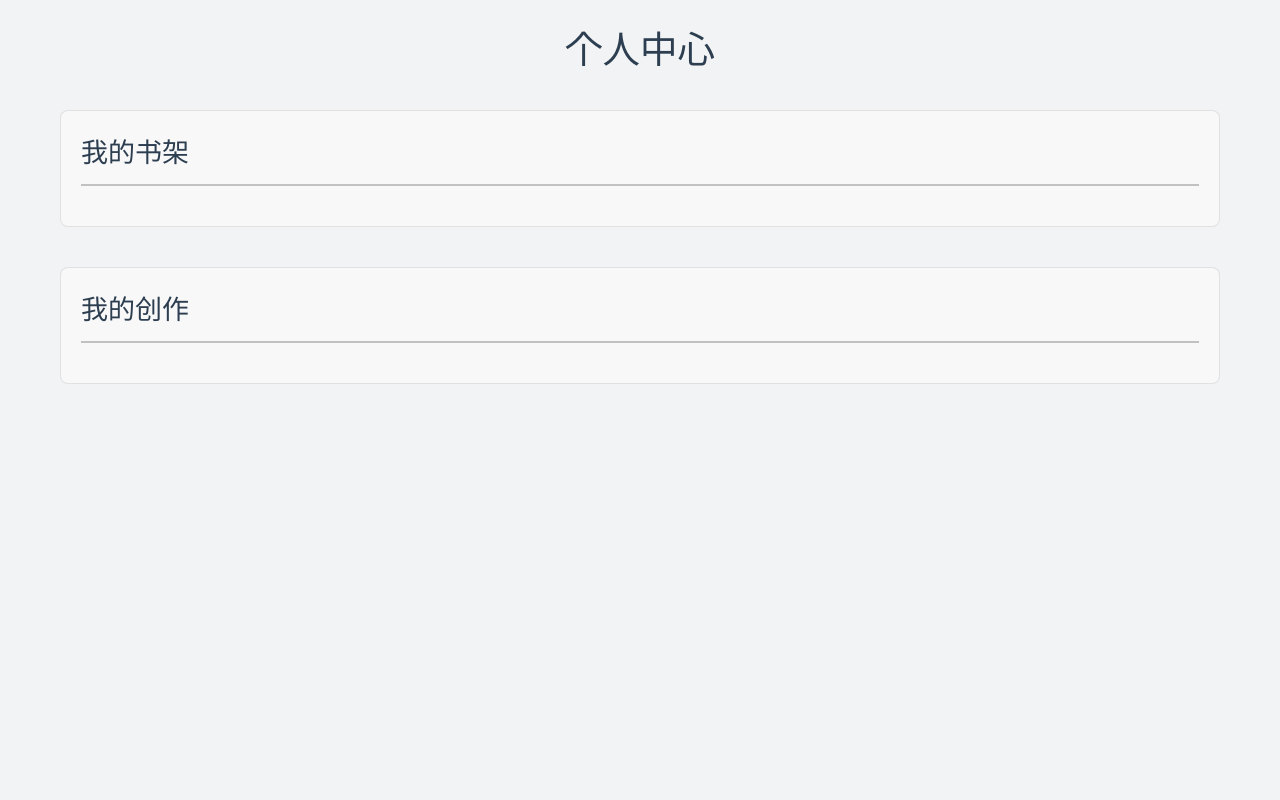
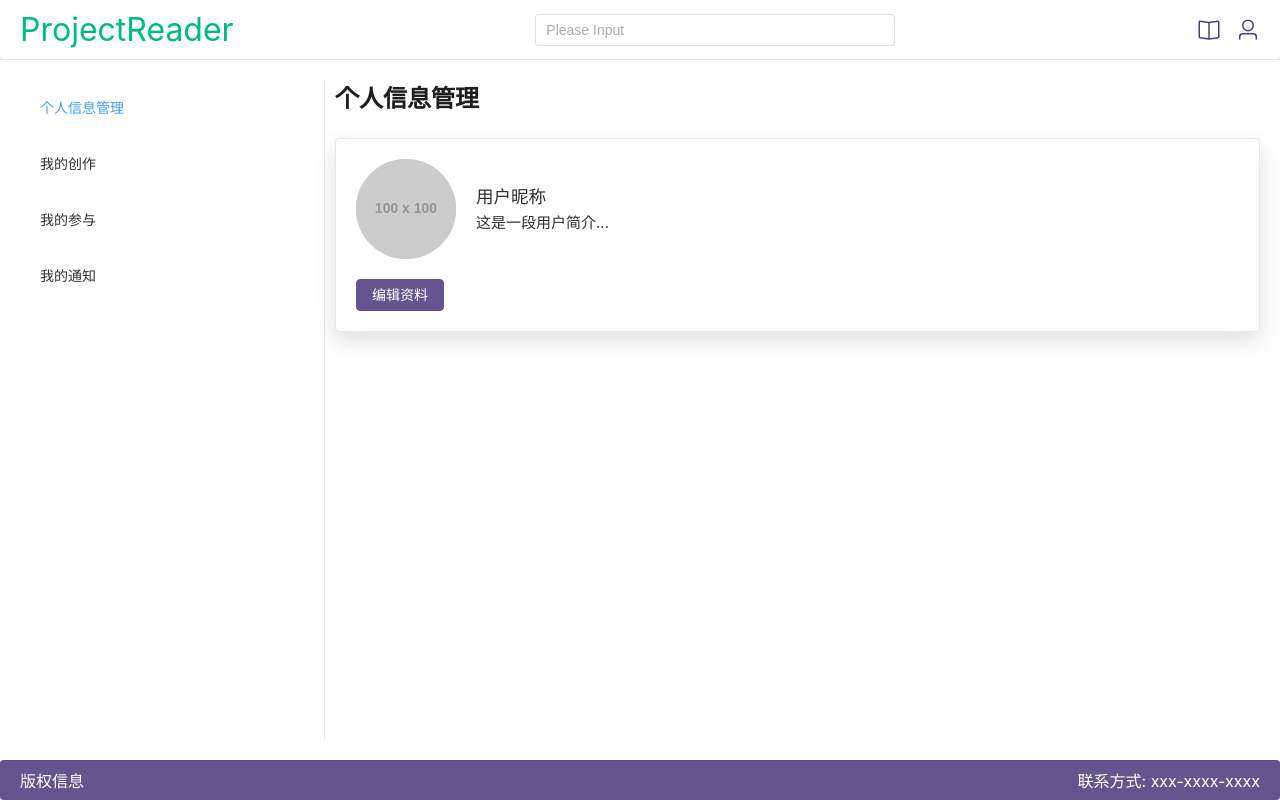
Before and after one commit to hear0me/ProjectReader, a Vue app in the folder ProjectReaderWeb/: page /user-center in a window 1280 px wide. Built offline with nearby package versions, Linux system fonts and the light colour scheme; the HTML template or start-up script is replaced by a standard one.

Commit message:
重写了个人中心

```diff
--- a/ProjectReaderWeb/components.d.ts
+++ b/ProjectReaderWeb/components.d.ts
@@ -26,6 +26,8 @@ declare module 'vue' {
     ElIcon: typeof import('element-plus/es')['ElIcon']
     ElImage: typeof import('element-plus/es')['ElImage']
     ElMain: typeof import('element-plus/es')['ElMain']
+    ElMenu: typeof import('element-plus/es')['ElMenu']
+    ElMenuItem: typeof import('element-plus/es')['ElMenuItem']
     ElProgress: typeof import('element-plus/es')['ElProgress']
     ElRadioButton: typeof import('element-plus/es')['ElRadioButton']
     ElRadioGroup: typeof import('element-plus/es')['ElRadioGroup']
@@ -38,6 +40,8 @@ declare module 'vue' {
     ElTabPane: typeof import('element-plus/es')['ElTabPane']
     ElTabs: typeof import('element-plus/es')['ElTabs']
     ElTag: typeof import('element-plus/es')['ElTag']
+    ElTimeline: typeof import('element-plus/es')['ElTimeline']
+    ElTimelineItem: typeof import('element-plus/es')['ElTimelineItem']
     Footer: typeof import('./src/components/Footer.vue')['default']
     Header: typeof import('./src/components/Header.vue')['default']
     HelloWorld: typeof import('./src/components/HelloWorld.vue')['default']
--- a/ProjectReaderWeb/src/views/UserCenter.vue
+++ b/ProjectReaderWeb/src/views/UserCenter.vue
@@ -1,62 +1,331 @@
 <template>
-  <div class="user-center-container">
-    <h1>个人中心</h1>
+  <el-container direction="vertical" class="user-center-container">
+    <Header />
 
-    <section class="my-bookshelf">
-      <h2>我的书架</h2>
-      <!-- 书籍卡片列表将在这里显示 -->
-      <div class="book-cards-list">
-        <!-- 这里将放置书籍卡片组件 -->
-      </div>
-    </section>
+    <el-main class="main-content">
+      <el-row :gutter="20" class="content-row">
+        <el-col :span="6" class="nav-col">
+          <el-menu :default-active="activeIndex" class="nav-menu" @select="handleSelect">
+            <el-menu-item index="1">
+              <span slot="title">个人信息管理</span>
+            </el-menu-item>
+            <el-menu-item index="2">
+              <span slot="title">我的创作</span>
+            </el-menu-item>
+            <el-menu-item index="3">
+              <span slot="title">我的参与</span>
+            </el-menu-item>
+            <el-menu-item index="4">
+              <span slot="title">我的通知</span>
+            </el-menu-item>
+          </el-menu>
+        </el-col>
 
-    <section class="my-creations">
-      <h2>我的创作</h2>
-      <!-- 创作书籍卡片列表将在这里显示 -->
-      <div class="book-cards-list">
-        <!-- 这里将放置书籍卡片组件 -->
-      </div>
-    </section>
-  </div>
+        <el-col :span="18" class="content-col">
+          <div v-if="activeIndex === '1'" class="content-section">
+            <h3 class="section-title">个人信息管理</h3>
+            <el-card shadow="always" class="profile-card">
+              <div class="profile-header">
+                <el-avatar :size="100" :src="user.avatarUrl" class="profile-avatar"></el-avatar>
+                <div class="profile-info">
+                  <h3>{{ user.nickname }}</h3>
+                  <p>{{ user.bio }}</p>
+                </div>
+              </div>
+              <el-button type="primary" class="edit-button" @click="editProfile">编辑资料</el-button>
+            </el-card>
+          </div>
+
+          <div v-if="activeIndex === '2'" class="content-section">
+            <h3 class="section-title">我的创作</h3>
+            <el-row :gutter="15">
+              <el-col :span="8" v-for="book in createdBooks" :key="book.id">
+                <el-card shadow="hover" class="book-card" @click="goToNovelDetail(book.id)" style="cursor: pointer;">
+                  <div class="book-content">
+                    <el-image :src="book.coverUrl" fit="cover" class="book-cover" />
+                    <div class="book-info">
+                      <div class="book-title">{{ book.title }}</div>
+                      <div class="book-status">{{ book.status }}</div>
+                      <div class="book-description">{{ book.description }}</div>
+                    </div>
+                  </div>
+                </el-card>
+              </el-col>
+            </el-row>
+          </div>
+
+          <div v-if="activeIndex === '3'" class="content-section">
+            <h3 class="section-title">我的参与</h3>
+            <el-tabs v-model="activeParticipationTab" class="participation-tabs">
+              <el-tab-pane label="章节参与" name="chapters">
+                <el-row :gutter="15">
+                  <el-col :span="8" v-for="book in chapterParticipation" :key="book.id">
+                    <el-card shadow="hover" class="book-card" @click="goToNovelDetail(book.id)" style="cursor: pointer;">
+                      <div class="book-content">
+                        <el-image :src="book.coverUrl" fit="cover" class="book-cover" />
+                        <div class="book-info">
+                          <div class="book-title">{{ book.title }}</div>
+                          <div class="book-description">{{ book.contribution }}</div>
+                        </div>
+                      </div>
+                    </el-card>
+                  </el-col>
+                </el-row>
+              </el-tab-pane>
+              <el-tab-pane label="设定参与" name="settings">
+                <el-row :gutter="15">
+                  <el-col :span="8" v-for="book in settingParticipation" :key="book.id">
+                    <el-card shadow="hover" class="book-card" @click="goToNovelDetail(book.id)" style="cursor: pointer;">
+                      <div class="book-content">
+                        <el-image :src="book.coverUrl" fit="cover" class="book-cover" />
+                        <div class="book-info">
+                          <div class="book-title">{{ book.title }}</div>
+                          <div class="book-description">{{ book.contribution }}</div>
+                        </div>
+                      </div>
+                    </el-card>
+                  </el-col>
+                </el-row>
+              </el-tab-pane>
+            </el-tabs>
+          </div>
+
+          <div v-if="activeIndex === '4'" class="content-section">
+            <h3 class="section-title">我的通知</h3>
+            <el-timeline class="notification-timeline">
+              <el-timeline-item v-for="(notification, index) in notifications" :key="index" :timestamp="notification.timestamp" placement="top">
+                <el-card shadow="hover" class="notification-card">
+                  <h4>{{ notification.title }}</h4>
+                  <p>{{ notification.content }}</p>
+                  <el-button type="text" class="mark-read-button" @click="markAsRead(index)">标记为已读</el-button>
+                </el-card>
+              </el-timeline-item>
+            </el-timeline>
+          </div>
+
+        </el-col>
+      </el-row>
+    </el-main>
+
+    <Footer />
+  </el-container>
 </template>
 
-<script setup lang="ts">
-// 导入可能需要的组件或数据
+<script setup>
+import { ref } from 'vue';
+import { useRouter } from 'vue-router';
+import Header from '../components/Header.vue';
+import Footer from '../components/Footer.vue';
+
+const router = useRouter();
+const activeIndex = ref('1');
+const activeParticipationTab = ref('chapters');
+
+const user = ref({
+  avatarUrl: 'https://via.placeholder.com/100/eee/aaa?text=Avatar',
+  nickname: '用户昵称',
+  bio: '这是一段用户简介...'
+});
+
+const createdBooks = ref([
+  { id: 1, title: '我的书籍1', status: '连载中', description: '这是我创作的书籍简介...', coverUrl: 'https://via.placeholder.com/100x150/eee/aaa?text=Cover' },
+  { id: 2, title: '我的书籍2', status: '已完结', description: '这是我创作的书籍简介...', coverUrl: 'https://via.placeholder.com/100x150/eee/aaa?text=Cover' },
+  { id: 3, title: '我的书籍3', status: '连载中', description: '这是我创作的书籍简介...', coverUrl: 'https://via.placeholder.com/100x150/eee/aaa?text=Cover' }
+]);
+
+const chapterParticipation = ref([
+  { id: 1, title: '协作书籍1', contribution: '贡献了第5章、第6章', coverUrl: 'https://via.placeholder.com/100x150/eee/aaa?text=Cover' },
+  { id: 2, title: '协作书籍2', contribution: '贡献了第3章', coverUrl: 'https://via.placeholder.com/100x150/eee/aaa?text=Cover' }
+]);
+
+const settingParticipation = ref([
+  { id: 1, title: '协作书籍3', contribution: '贡献了世界观设定', coverUrl: 'https://via.placeholder.com/100x150/eee/aaa?text=Cover' },
+  { id: 2, title: '协作书籍4', contribution: '贡献了角色设定', coverUrl: 'https://via.placeholder.com/100x150/eee/aaa?text=Cover' }
+]);
+
+const notifications = ref([
+  { title: '系统通知', content: '您的账户已成功注册。', timestamp: '2025-06-30 10:00:00', read: false },
+  { title: '评论回复', content: '用户A回复了您的评论：感谢您的反馈！', timestamp: '2025-06-29 15:30:00', read: false },
+  { title: '协作邀请', content: '用户B邀请您参与书籍《新世界》的创作。', timestamp: '2025-06-28 09:20:00', read: false }
+]);
+
+
+const handleSelect = (key) => {
+  activeIndex.value = key;
+};
+
+const editProfile = () => {
+  // 实现编辑资料的逻辑
+  console.log('编辑资料');
+};
+
+const goToNovelDetail = (bookId) => {
+  if (bookId) {
+    router.push(`/novels/${bookId}`);
+  } else {
+    console.warn('Missing book ID for navigation');
+  }
+};
+
+const markAsRead = (index) => {
+  notifications.value[index].read = true;
+  // 实现标记为已读的逻辑
+  console.log('标记为已读', index);
+};
+
 </script>
 
 <style scoped>
 .user-center-container {
-  padding: 20px;
-  max-width: 1200px;
-  margin: 0 auto;
+  min-height: 100vh;
+  background-color: #FEF7FF;
 }
 
-h1 {
-  font-size: 2.5em;
-  margin-bottom: 30px;
-  text-align: center;
-  color: var(--color-heading);
+.main-content {
+  padding: 20px;
+  background-color: #FFFFFF;
 }
 
-section {
-  margin-bottom: 40px;
-  border: 1px solid var(--color-border);
-  border-radius: 8px;
-  padding: 20px;
-  background-color: var(--color-background-soft);
+.content-row {
+  min-height: calc(100vh - 140px);
 }
 
-h2 {
-  font-size: 1.8em;
-  margin-bottom: 20px;
-  color: var(--color-text);
-  border-bottom: 2px solid var(--color-border-hover);
-  padding-bottom: 10px;
+.nav-col {
+  background-color: #FFFFFF;
+  border-right: 1px solid #E4E7ED;
 }
 
-.book-cards-list {
-  display: grid;
-  grid-template-columns: repeat(auto-fill, minmax(180px, 1fr));
+.nav-menu {
+  border-right: none;
+}
+
+.content-col {
+  background-color: #FFFFFF;
+}
+
+.section-title {
+  margin-bottom: 20px;
+  font-size: 24px;
+  color: #1E1E1E;
+  font-weight: 600;
+  letter-spacing: -2%;
+}
+
+.profile-card {
+  margin-bottom: 20px;
+  background-color: #FFFFFF;
+  border: 1px solid #E4E7ED;
+  box-shadow: 0px 8px 20px 0px rgba(0, 0, 0, 0.08), 0px 12px 32px 4px rgba(0, 0, 0, 0.04);
+  border-radius: 4px;
+}
+
+.profile-header {
+  display: flex;
+  align-items: center;
   gap: 20px;
+  margin-bottom: 20px;
+}
+
+.profile-avatar {
+  flex-shrink: 0;
+}
+
+.profile-info {
+  flex-grow: 1;
+}
+
+.edit-button {
+  background-color: #65558F;
+  border-color: #65558F;
+}
+
+.book-card {
+  margin-bottom: 15px;
+  background-color: #FFFFFF;
+  border: 1px solid #E4E7ED;
+  box-shadow: 0px 8px 20px 0px rgba(0, 0, 0, 0.08), 0px 12px 32px 4px rgba(0, 0, 0, 0.04);
+  border-radius: 4px;
+}
+
+.book-content {
+  display: flex;
+  gap: 15px;
+}
+
+.book-cover {
+  width: 110px;
+  height: 140px;
+  flex-shrink: 0;
+  border-radius: 4px;
+}
+
+.book-info {
+  display: flex;
+  flex-direction: column;
+  justify-content: space-between;
+  font-size: 0.85rem;
+  color: #606266;
+  overflow: hidden;
+}
+
+.book-title {
+  font-size: 16px;
+  font-weight: 500;
+  color: #303133;
+  margin-bottom: 5px;
+  white-space: nowrap;
+  overflow: hidden;
+  text-overflow: ellipsis;
+  letter-spacing: 0.9375%;
+}
+
+.book-author, .book-status {
+  display: flex;
+  align-items: center;
+  gap: 5px;
+  margin-bottom: 4px;
+  color: #4F378A;
+  font-size: 12px;
+  line-height: 1.666em;
+  letter-spacing: -0.0833%;
+}
+
+.book-description {
+  display: -webkit-box;
+  line-clamp: 2;
+  -webkit-box-orient: vertical;
+  overflow: hidden;
+  text-overflow: ellipsis;
+  margin-bottom: 5px;
+  line-height: 1.666em;
+  font-size: 12px;
+  color: #4F378A;
+  letter-spacing: -0.0833%;
+}
+
+.remove-button {
+  margin-top: 10px;
+  width: 100%;
+}
+
+.participation-tabs {
+  background-color: #fff;
+  padding: 10px 15px;
+  border-radius: 4px;
+  box-shadow: 0 2px 12px 0 rgba(0,0,0,.1);
+}
+
+.notification-timeline {
+  margin-top: 20px;
+}
+
+.notification-card {
+  margin-bottom: 10px;
+}
+
+.mark-read-button {
+  padding: 0;
+  margin-top: 10px;
+  color: #65558F;
 }
 </style>
```
